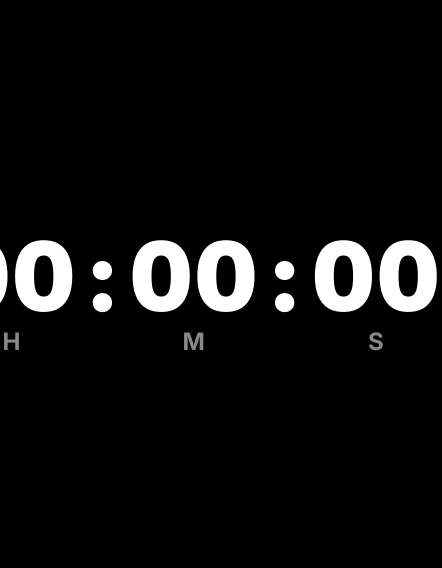
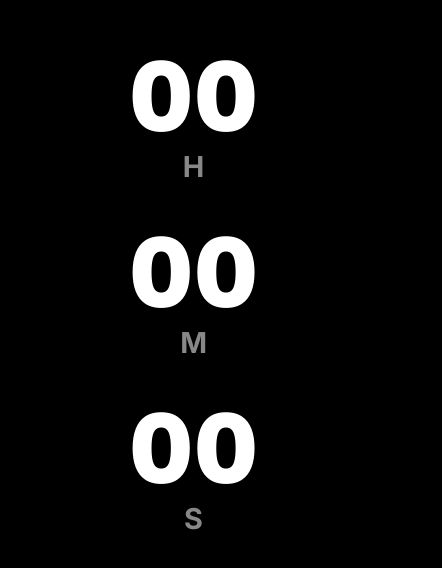
Before and after one commit to wangwenzhiwwz/Time, a plain HTML site: page index.html in a window 390 px wide. Shown: the part 130-698 px from the top of the page, 442 px wide, since content can reach past the window. Drawn offline with Linux system fonts and the light colour scheme.

Commit message:
Add files via upload

```diff
--- a/index.html
+++ b/index.html
@@ -3,8 +3,7 @@
 <head>
 <meta charset="UTF-8" />
 <meta name="viewport" content="width=device-width, initial-scale=1" />
-<title>Timer with Inter Font (time.is style)</title>
-<!-- 引入 Inter 字体 -->
+<title>Responsive Timer with Adaptive Font Size</title>
 <link href="https://fonts.googleapis.com/css2?family=Inter:wght@700;900&display=swap" rel="stylesheet" />
 <style>
   html, body {
@@ -20,9 +19,16 @@
     display: flex;
     justify-content: center;
     align-items: center;
+    padding: 0 10px;
   }
+  .timer-wrapper {
+    max-width: 80vw;
+    width: 100%;
+  }
+  /* timer 容器，宽屏横排，受控字体大小 */
   .timer {
-    font-size: 12rem;
+    width: fit-content;
+    margin: 0 auto;
     letter-spacing: 0.04em;
     font-weight: 900;
     display: flex;
@@ -37,7 +43,7 @@
   .number {
     line-height: 1;
     font-weight: 900;
-    font-variant-numeric: tabular-nums; /* 数字等宽 */
+    font-variant-numeric: tabular-nums;
   }
   .unit {
     font-size: 2.5rem;
@@ -47,35 +53,55 @@
     font-family: 'Inter', monospace, Arial, sans-serif;
     user-select: none;
   }
+  .colon {
+    font-weight: 900;
+  }
 
-  /* 手机竖屏响应式 */
+  /* 手机竖屏 */
   @media (max-width: 480px) and (orientation: portrait) {
+    .timer-wrapper {
+      max-width: none;
+      width: 100%;
+      padding: 0 5px;
+    }
     .timer {
-      font-size: 6rem;
-      gap: 12px;
+      flex-direction: column;
+      font-size: 6rem !important; /* 用JS动态设置后用 !important 保证优先 */
+      gap: 40px;
       letter-spacing: 0.03em;
+      align-items: center;
+      width: fit-content;
+      margin: 0 auto;
+    }
+    .segment {
+      flex-direction: column;
+      gap: 0.2rem;
     }
     .unit {
-      font-size: 1.5rem;
-      margin-top: 0.2rem;
+      font-size: 1.8rem !important;
+      margin-top: 0.1rem;
+    }
+    .colon {
+      display: none;
     }
   }
 </style>
 </head>
 <body>
+  <div class="timer-wrapper">
     <div class="timer" aria-label="Timer showing hours, minutes, and seconds" id="timer">
       <div class="segment">
         <div class="number" id="hours">00</div>
         <div class="unit">H</div>
       </div>
-    <div class="segment">
+      <div class="segment colon">
         <div class="number">:</div>
       </div>
       <div class="segment">
         <div class="number" id="minutes">00</div>
         <div class="unit">M</div>
       </div>
-    <div class="segment">
+      <div class="segment colon">
         <div class="number">:</div>
       </div>
       <div class="segment">
@@ -83,11 +109,14 @@
         <div class="unit">S</div>
       </div>
     </div>
+  </div>
 
 <script>
   let startTime = 0;
   let elapsed = 0;
   let timerInterval = null;
+  const timerEl = document.getElementById('timer');
+  const wrapperEl = document.querySelector('.timer-wrapper');
 
   function pad(num) {
     return num.toString().padStart(2, '0');
@@ -128,6 +157,25 @@
     pauseTimer();
     elapsed = 0;
     updateTimer();
+  }
+
+  // 动态调整桌面字体大小，让 timer 宽度最大占80vw，字体最大 12rem，最小 5rem
+  function adjustFontSize() {
+    // 手机竖屏用CSS定义，不调整字体
+    if (window.matchMedia("(max-width: 480px) and (orientation: portrait)").matches) {
+      timerEl.style.fontSize = ''; // 清空内联字体大小，交给CSS
+      return;
+    }
+
+    const maxWidth = window.innerWidth * 0.8;
+    let fontSize = 120; // 单位 rem * 1rem=16px 默认12rem=192px
+    timerEl.style.fontSize = fontSize + 'px';
+
+    // 缩小字体直到timer宽度 <= maxWidth 或字体大小达到最小值50px
+    while (timerEl.offsetWidth > maxWidth && fontSize > 50) {
+      fontSize -= 1;
+      timerEl.style.fontSize = fontSize + 'px';
+    }
   }
 
   let clickTimeout = null;
@@ -183,7 +231,10 @@
     }
   });
 
+  window.addEventListener('resize', adjustFontSize);
+
   updateTimer();
+  adjustFontSize();
 </script>
 </body>
 </html>
```
Lines whose indentation alone changed are shown as unchanged.
